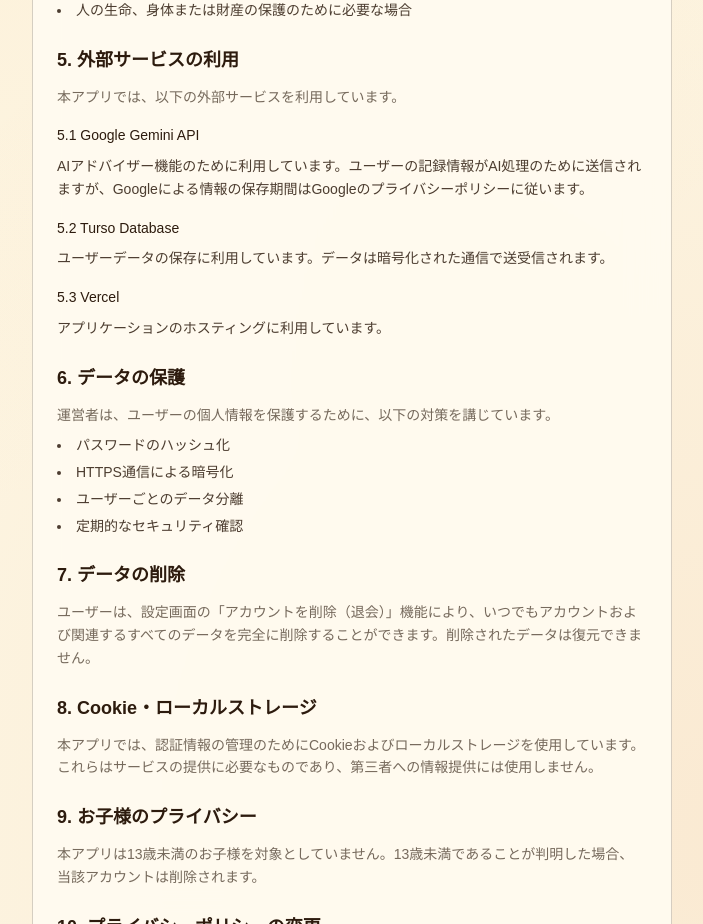
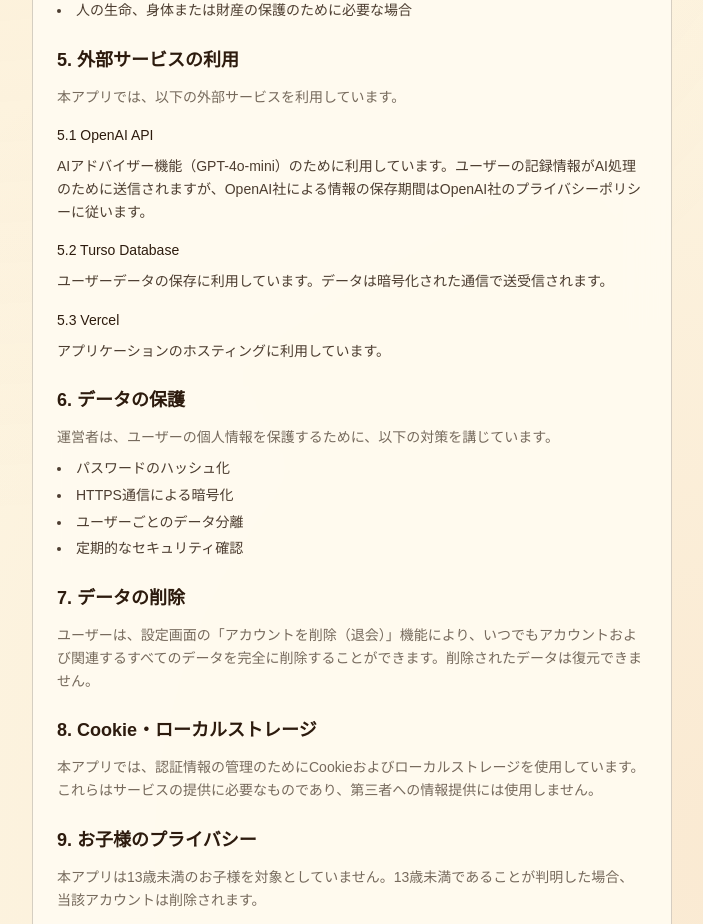
Before and after one commit to citraai/AmoMaster, a Next.js app: page /privacy in a window 1280 px wide. Shown: the part 980-1904 px from the top of the page, without its empty margins (288-991 px from the left). Built offline with nearby package versions, Linux system fonts and the light colour scheme; a web font is replaced by a local one.

Commit message:
fix: correct AI provider to OpenAI GPT-4o-mini in Terms and Privacy

```diff
--- a/src/app/privacy/page.tsx
+++ b/src/app/privacy/page.tsx
@@ -82,9 +82,9 @@ export default function PrivacyPage() {
                         <h2 className="text-white font-semibold text-lg mb-3">5. 外部サービスの利用</h2>
                         <p>本アプリでは、以下の外部サービスを利用しています。</p>
 
-                        <h3 className="text-white font-medium mt-4 mb-2">5.1 Google Gemini API</h3>
+                        <h3 className="text-white font-medium mt-4 mb-2">5.1 OpenAI API</h3>
                         <p className="text-white/70">
-                            AIアドバイザー機能のために利用しています。ユーザーの記録情報がAI処理のために送信されますが、Googleによる情報の保存期間はGoogleのプライバシーポリシーに従います。
+                            AIアドバイザー機能（GPT-4o-mini）のために利用しています。ユーザーの記録情報がAI処理のために送信されますが、OpenAI社による情報の保存期間はOpenAI社のプライバシーポリシーに従います。
                         </p>
 
                         <h3 className="text-white font-medium mt-4 mb-2">5.2 Turso Database</h3>
--- a/src/app/terms/page.tsx
+++ b/src/app/terms/page.tsx
@@ -77,7 +77,7 @@ export default function TermsPage() {
                     <section>
                         <h2 className="text-white font-semibold text-lg mb-3">第5条（AIサービスについて）</h2>
                         <ol className="list-decimal list-inside space-y-2 text-white/70">
-                            <li>本アプリのAI機能は、Google Gemini APIを利用しています。</li>
+                            <li>本アプリのAI機能は、OpenAI社のGPT-4o-miniを利用しています。</li>
                             <li>AIによる回答は参考情報であり、正確性や完全性を保証するものではありません。</li>
                             <li>AIによるアドバイスに基づく行動の結果について、運営者は責任を負いません。</li>
                         </ol>
```
